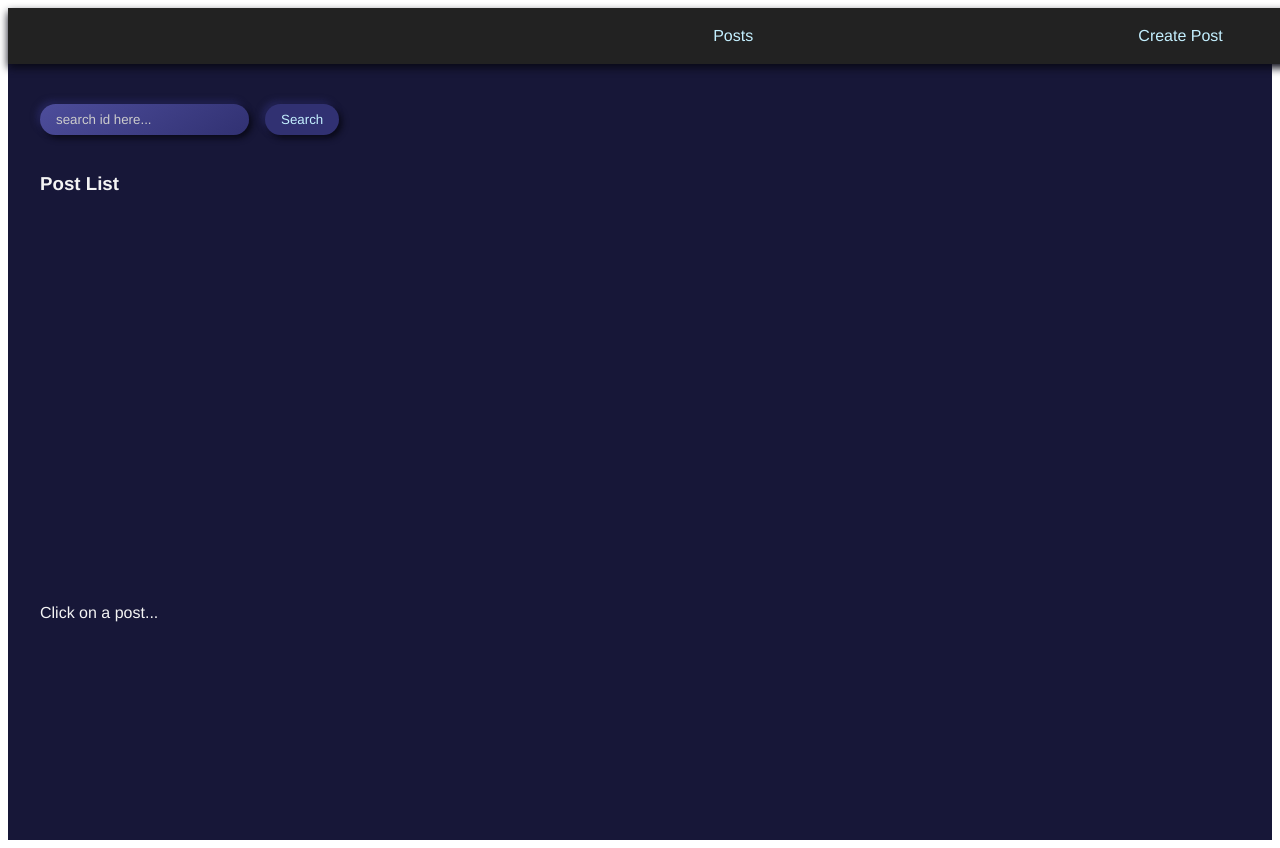
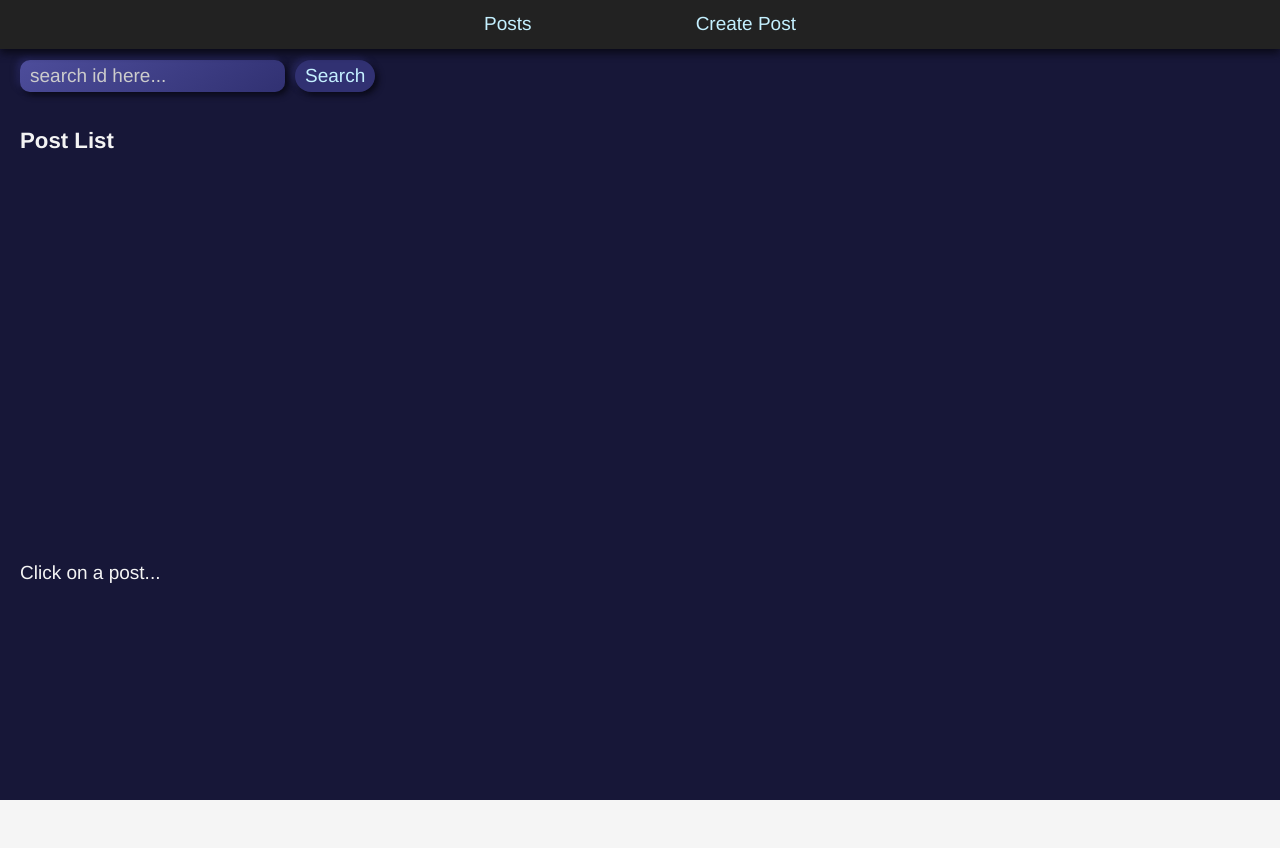
Before and after one commit to Miguel-Bento-Github/vue-ts-class-components, a Vue app: page / in a window 1280 px wide. After the commit the page ends 800 px from the top, so only its background shows below. Built offline with nearby package versions, Linux system fonts and the light colour scheme; no server answers.

Commit message:
Add css reset
Implement MDN css reset

```diff
--- a/src/main.ts
+++ b/src/main.ts
@@ -1,10 +1,11 @@
-import Vue from 'vue'
-import App from './App.vue'
-import router from './router'
+import Vue from 'vue';
+import App from './App.vue';
+import router from './router';
+import './reset.css';
 
-Vue.config.productionTip = false
+Vue.config.productionTip = false;
 
 new Vue({
   router,
-  render: h => h(App)
-}).$mount('#app')
+  render: (h) => h(App),
+}).$mount('#app');
--- /dev/null
+++ b/src/reset.css
@@ -0,0 +1,69 @@
+/* RESETS */
+*,
+*::before,
+*::after {
+  box-sizing: border-box;
+}
+*:focus {
+  outline: thin;
+}
+html {
+  font: 62.5% / 1.15 sans-serif;
+}
+h1,
+h2 {
+  margin-bottom: 0;
+}
+ul {
+  list-style: none;
+  padding: 0;
+}
+button {
+  border: none;
+  margin: 0;
+  padding: 0;
+  width: auto;
+  overflow: visible;
+  background: transparent;
+  color: inherit;
+  font: inherit;
+  line-height: normal;
+  -webkit-font-smoothing: inherit;
+  -moz-osx-font-smoothing: inherit;
+  -webkit-appearance: none;
+}
+button::-moz-focus-inner {
+  border: 0;
+}
+button,
+input,
+optgroup,
+select,
+textarea {
+  font-family: inherit;
+  font-size: 100%;
+  line-height: 1.15;
+  margin: 0;
+}
+button,
+input {
+  /* 1 */
+  overflow: visible;
+}
+
+body {
+  width: 100%;
+  margin: 0 auto;
+  font: 1.6rem/1.25 'Avenir', 'Helvetica Neue', Helvetica, sans-serif;
+  background-color: #f5f5f5;
+  color: #4d4d4d;
+  -moz-osx-font-smoothing: grayscale;
+  -webkit-font-smoothing: antialiased;
+}
+@media screen and (min-width: 620px) {
+  body {
+    font-size: 1.9rem;
+    line-height: 1.31579;
+  }
+}
+/*END RESETS*/
```
